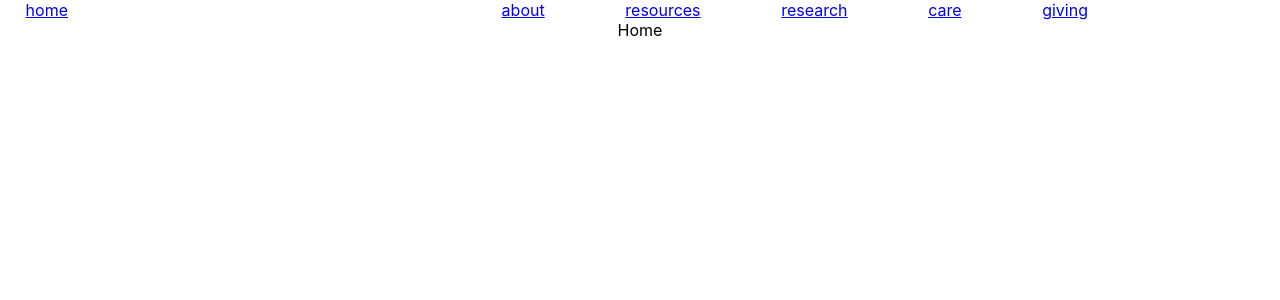
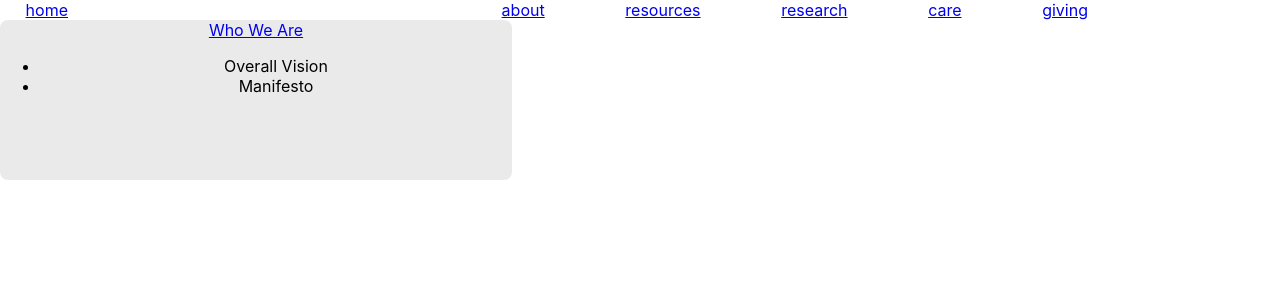
Before and after one commit to jwow1000/hyp-website, a React (Create React App) app: page / in a window 1280 px wide. Shown: the top 300 px of the page. Built offline with nearby package versions, Linux system fonts and the light colour scheme.

Commit message:
start making the gray divs for home page, could this be a standard component

```diff
--- /dev/null
+++ b/src/screens/Home.css
@@ -0,0 +1,13 @@
+#homeContainer-Home {
+
+}
+
+.grayBox-Home {
+    background-color:  #eaeaea;
+    border-radius: 0.5rem;
+}
+
+#whoWeAre-Home {
+    width: 40vw;
+    height: 20vh;
+}
--- a/src/screens/Home.jsx
+++ b/src/screens/Home.jsx
@@ -1,8 +1,17 @@
-import React from 'react'
+import "./Home.css";
+import {NavLink} from 'react-router-dom';
 
 function Home() {
   return (
-    <div>Home</div>
+    <div id="homeContainer-Home">
+        <div className='grayBox-Home' id="whoWeAre-Home">
+            <NavLink  > Who We Are </NavLink>
+                <ul>
+                    <li> Overall Vision </li>
+                    <li> Manifesto </li>
+                </ul>
+        </div>
+    </div>
   )
 }
 
```
